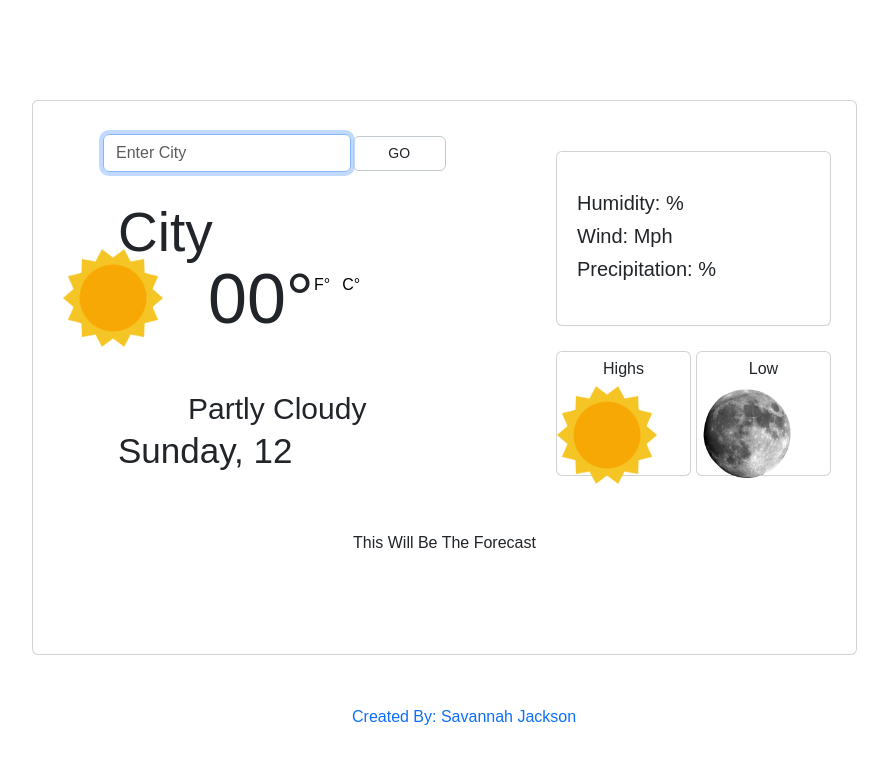
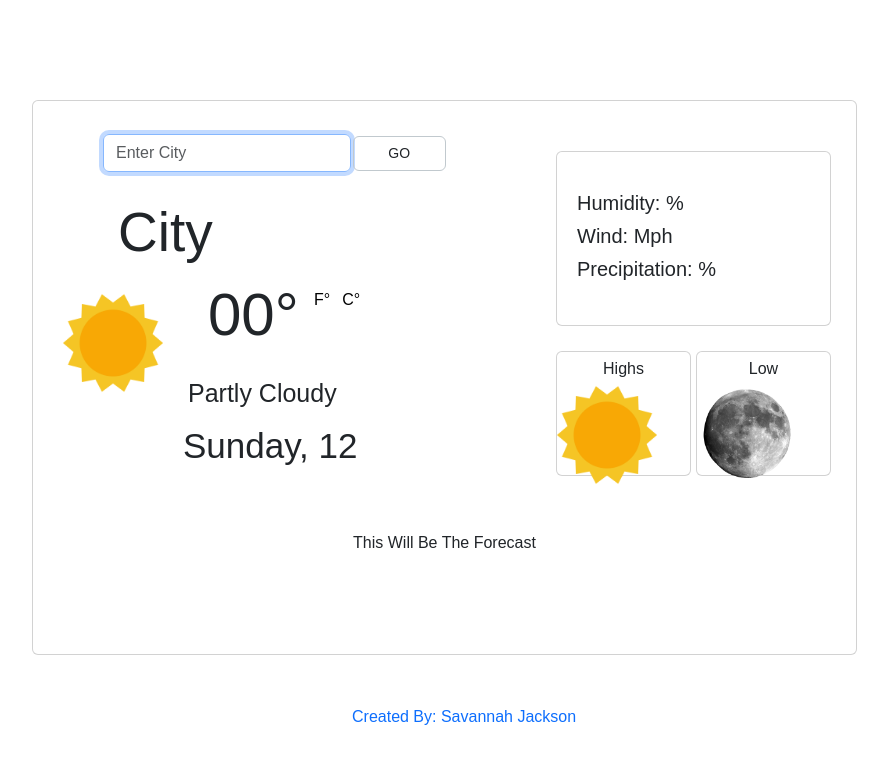
Before and after one commit to Savijacks95/Savs-React-App, a React (Create React App) app: page / in a window 1280 px wide. Shown: the top 764 px of the page, without its empty margins (368-1256 px from the left). Built offline with nearby package versions, Linux system fonts and the light colour scheme.

Commit message:
updates to app.css

```diff
--- a/src/App.css
+++ b/src/App.css
@@ -24,8 +24,8 @@ body {
   font-weight: 300;
   font-size: 35px;
   position: relative;
-  top: 300px;
-  left: 85px;
+  top: 295px;
+  left: 150px;
 }
 
 .city-name {
@@ -37,20 +37,20 @@ body {
 }
 .weather-icon {
   position: relative;
-  top: 65px;
+  top: 110px;
   left: 30px;
   font-weight: 200;
 }
 .temp {
-  font-size: 70px;
+  font-size: 60px;
   position: relative;
-  top: 0px;
+  top: 15px;
   left: 175px;
   font-weight: 200;
 }
 .fahrenheit {
   position: relative;
-  top: -65px;
+  top: -50px;
   left: 275px;
   border: transparent;
   background-color: transparent;
@@ -58,7 +58,7 @@ body {
 }
 .celsius {
   position: relative;
-  top: -65px;
+  top: -50px;
   left: 275px;
   border: transparent;
   background-color: transparent;
@@ -66,9 +66,9 @@ body {
 }
 .weather-condition {
   font-weight: 100;
-  font-size: 30px;
+  font-size: 25px;
   position: relative;
-  top: 25px;
+  top: 10px;
   left: 155px;
 }
 
```
